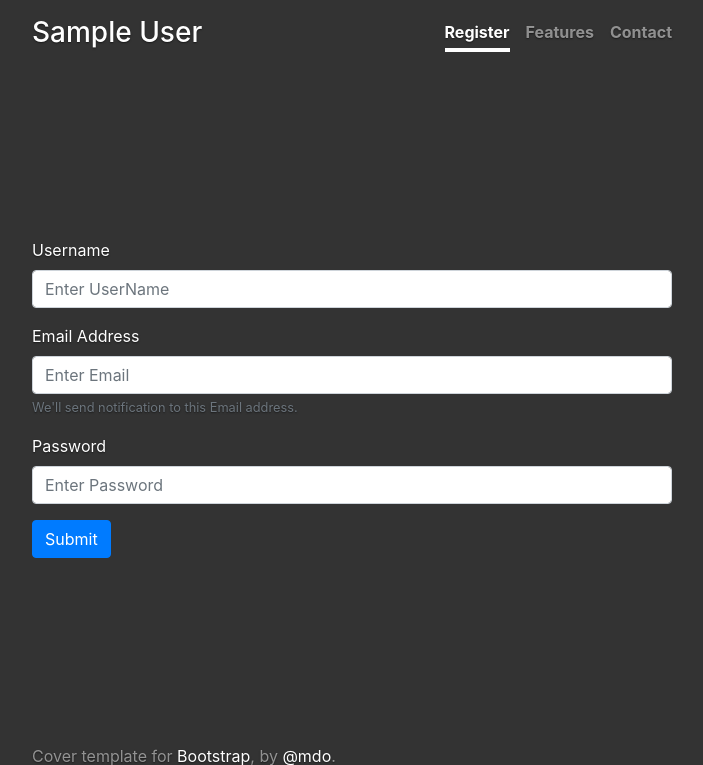
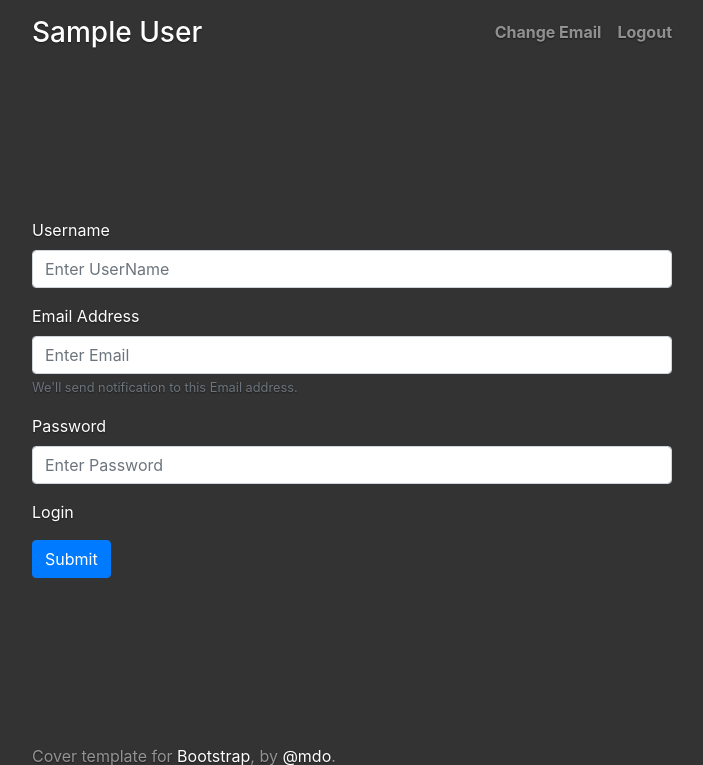
Before and after one commit to Alanspants/4920Avenger, a Flask app: template templates/register.html in a window 1280 px wide. Shown: the top 765 px of the page, without its empty margins (288-991 px from the left). Run offline with Flask 2, Linux system fonts and the light colour scheme; the template is opened without the code that fills it, so the values that code supplies are empty; the visitor is signed in with stand-in values (Sample User, id 1); some libraries are stand-ins or nearby versions.

Commit message:
Finished user basic function

```diff
--- a/app.py
+++ b/app.py
@@ -8,12 +8,14 @@ app = Flask(__name__)
 app.secret_key = "Alan "
 Database.initialize()
 
+
 @app.route("/")
 def home():
     moneydict, position = Money.search_data()
-    return render_template("home.html", moneydict = moneydict)
+    return render_template("home.html", moneydict=moneydict)
 
-@app.route("/register", methods=['GET','POST'])
+
+@app.route("/register", methods=['GET', 'POST'])
 def register():
     if request.method == "POST":
         name = request.form['InputName']
@@ -27,10 +29,57 @@ def register():
             return redirect("/")
         else:
             message = "Your email address has already been registed."
-            return render_template("register.html",message=message)
+            return render_template("register.html", message=message)
     else:
         return render_template("register.html")
 
 
+@app.route("/login", methods=['GET', 'POST'])
+def login():
+    if request.method == "POST":
+        email = request.form['InputEmail']
+        password = request.form['InputPassword']
+        result = User.check_user(email, password)
+        if result is True:
+            print(True)
+            session['email'] = email
+            session['name'] = User.find_user_data(email)['name']
+            # session['password'] = password
+            return redirect("/")
+        else:
+            message = "Wrong email address or password"
+            return render_template("login.html", message=message)
+    else:
+        return render_template("login.html")
+
+
+@app.route("/logout")
+def logout():
+    session['email'] = None
+    session['name'] = None
+    return redirect("/")
+
+
+@app.route("/change_email", methods=['GET', 'POST'])
+def change_email():
+    if session['email']:
+        if request.method == "POST":
+            new_email = request.form['InputNewEmail']
+            password = request.form['InputPassword']
+            result = User.check_user(session['email'], password)
+            if result is True:
+                User.update_user_email(session['email'], new_email)
+                session['email'] = new_email
+                message = "Your new email address {}".format(new_email)
+                return render_template("change_email.html", message=message)
+            else:
+                message = "Wrong password"
+                return render_template("change_email.html", message=message)
+        else:
+            return render_template("change_email.html")
+    else:
+        return redirect("/login")
+
+
 if __name__ == "__main__":
     app.run(debug=True, port=4100)
--- a/modles/database.py
+++ b/modles/database.py
@@ -32,3 +32,7 @@ class Database(object):
     @staticmethod
     def find_all(collection):
         return Database.DATABASE[collection].find()
+
+    @staticmethod
+    def update(collection, query, data):
+        Database.DATABASE[collection].update(query, data)
--- a/templates/base.html
+++ b/templates/base.html
@@ -29,6 +29,7 @@
           font-size: 3.5rem;
         }
       }
+
     </style>
     <!-- Custom styles for this template -->
     <link href="cover.css" rel="stylesheet">
@@ -37,11 +38,21 @@
 <div class="cover-container d-flex w-100 h-100 p-3 mx-auto flex-column">
     <header class="masthead mb-auto">
         <div class="inner">
+            {% if session['email'] %}
             <h3 class="masthead-brand">{{session['name']}}</h3>
+            {% endif %}
+            {% if not session['email'] %}
+            <h3 class="masthead-brand">Welcome</h3>
+            {% endif %}
             <nav class="nav nav-masthead justify-content-center">
+                {% if not session['email'] %}
                 <a class="nav-link active" href="/register">Register</a>
-        <a class="nav-link" href="#">Features</a>
-        <a class="nav-link" href="#">Contact</a>
+                <a class="nav-link" href="/login">Login</a>
+                {% endif %}
+                {% if session['email'] %}
+                <a class="nav-link" href="/change_email">Change Email</a>
+                <a class="nav-link" href="/logout">Logout</a>
+                {% endif %}
             </nav>
         </div>
     </header>
@@ -60,7 +71,8 @@
 
     <footer class="mastfoot mt-auto">
         <div class="inner">
-      <p>Cover template for <a href="https://getbootstrap.com/">Bootstrap</a>, by <a href="https://twitter.com/mdo">@mdo</a>.</p>
+            <p>Cover template for <a href="https://getbootstrap.com/">Bootstrap</a>, by <a
+                    href="https://twitter.com/mdo">@mdo</a>.</p>
         </div>
     </footer>
 </div>
--- a/templates/register.html
+++ b/templates/register.html
@@ -20,6 +20,8 @@
         <input type="password" class="form-control" id="InputPassword" name="InputPassword" placeholder="Enter Password"
                required="required">
     </div>
+    <a href="/login">Login</a>
+    <p>{{message}}</p>
     <button type="submit" class="btn btn-primary">Submit</button>
 </form>
 
--- /dev/null
+++ b/testupdate.py
@@ -0,0 +1,5 @@
+from modles.database import Database
+from modles.user import User
+
+Database.initialize()
+User.update_user_email("Alan@test.com","Alan@gmail.com")
```
Also changed, not shown: modles/user.py (+12 -7 lines), templates/change_email.html (added, +20 -0 lines), templates/login.html (added, +21 -0 lines). Lines whose indentation alone changed are shown as unchanged.
